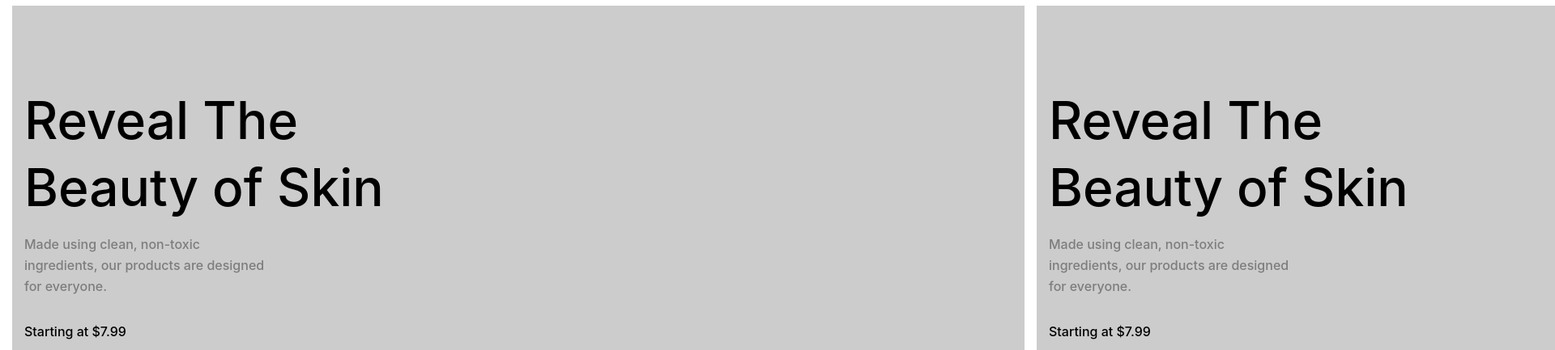
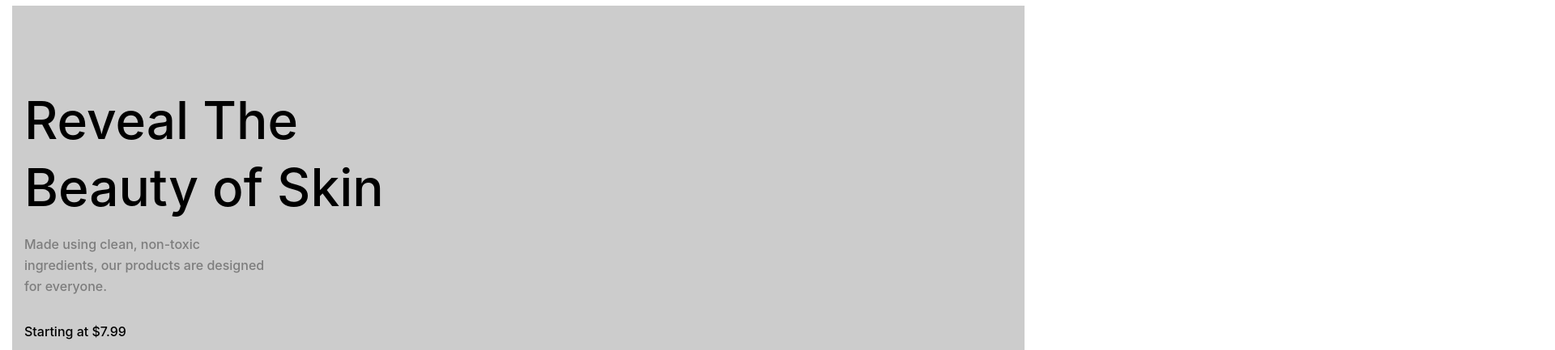
Before and after one commit to yarlinlynn/Glowing-Skincare, a website with bundled scripts: page index.html in a window 1280 px wide. Shown: the part 183-616 px from the top of the page at 81% size, 1920 px wide, since content can reach past the window. Built offline with nearby package versions, Linux system fonts and the light colour scheme; files whose address does not match are found by name.

Commit message:
Create slide show for hero component

```diff
--- a/src/components/hero.js
+++ b/src/components/hero.js
@@ -2,9 +2,9 @@
 export function Hero() {
     return `
         <section class="hero" id="home" aria-label="hero" data-section>
-            <div class="container xs:max-w-none">
-                <ul class="flex gap-[15px] pbe-[15px]">
-                    <li class="min-w-full">
+            <div class="container xs:max-w-none overflow-hidden">
+                <ul class="hero-slider flex gap-[15px] pbe-[15px]">
+                    <li class="hero-slide min-w-full">
                         <div class="hero-card bg-[url('../public/images/banners/hero-banner/hero-banner-1.jpg')]">
                             <div class="card-content">
                                 <h1 class="text-[4rem]">
@@ -20,7 +20,7 @@ export function Hero() {
                         </div>
                     </li>
 
-                    <li class="min-w-full">
+                    <li class="hero-slide min-w-full">
                         <div class="hero-card bg-[url('../public/images/banners/hero-banner/hero-banner-2.jpg')]">
                             <div class="card-content">
                                 <h1 class="text-[4rem]">
@@ -36,7 +36,7 @@ export function Hero() {
                         </div>
                     </li>
 
-                    <li class="min-w-full">
+                    <li class="hero-slide min-w-full">
                         <div class="hero-card bg-[url('../public/images/banners/hero-banner/hero-banner-3.jpg')]">
                             <div class="card-content">
                                 <h1 class="text-[4rem]">
--- a/src/css/index.css
+++ b/src/css/index.css
@@ -176,6 +176,14 @@
       @apply translate-y-0 opacity-100;
     }
 
+    .hero-slider {
+      @apply duration-700 transition-[var(--transition-3)] ease-[var(--cubic-out)] will-change-transform;
+    }
+
+    .hero-slide {
+      @apply shrink-0;
+    }
+
     .hero-card {
       @apply bg-[var(--light-gray)] py-[100px] px-[15px] bg-[40%] bg-no-repeat bg-cover
     }
--- a/src/js/app.js
+++ b/src/js/app.js
@@ -6,6 +6,7 @@ import { Hero } from "../components/hero.js";
 
 import { initNavigation } from "../utils/initSidebar.js";
 import { sectionAnimations } from "../utils/scrollReveal.js";
+import { heroSlideShow } from "../utils/heroSlide.js";
 
 document.addEventListener("DOMContentLoaded", () => {
   document.querySelector("#app").innerHTML = `
@@ -17,4 +18,5 @@ document.addEventListener("DOMContentLoaded", () => {
 
   initNavigation();
   sectionAnimations();
+  heroSlideShow();
 });
--- /dev/null
+++ b/src/utils/heroSlide.js
@@ -0,0 +1,31 @@
+
+export function heroSlideShow() {
+    const slider = document.querySelector(".hero-slider");
+    if(!slider) return;
+
+    const slides = document.querySelectorAll(".hero-slide");
+
+    if (slides.length === 0) return;
+
+    const firstSlideClone = slides[0].cloneNode(true);
+    slider.appendChild(firstSlideClone);
+
+    let currentSlide = 0;
+    const nexSlide = () => {
+        currentSlide++
+
+        const slideWidth = slides[0].offsetWidth + 15;
+        slider.style.transform = `translateX(-${currentSlide * slideWidth}px)`;
+
+        if(currentSlide === slides.length) {
+            setTimeout( () => {
+                slider.style.transition = "none";
+                currentSlide = 0;
+                slider.style.transform = "translateX(0)";
+                slider.offsetHeight;
+                slider.style.transition = "transform 700ms ease-in-out";
+            }, 700)
+        }
+    }
+    setInterval(nexSlide, 4000);
+}
```
